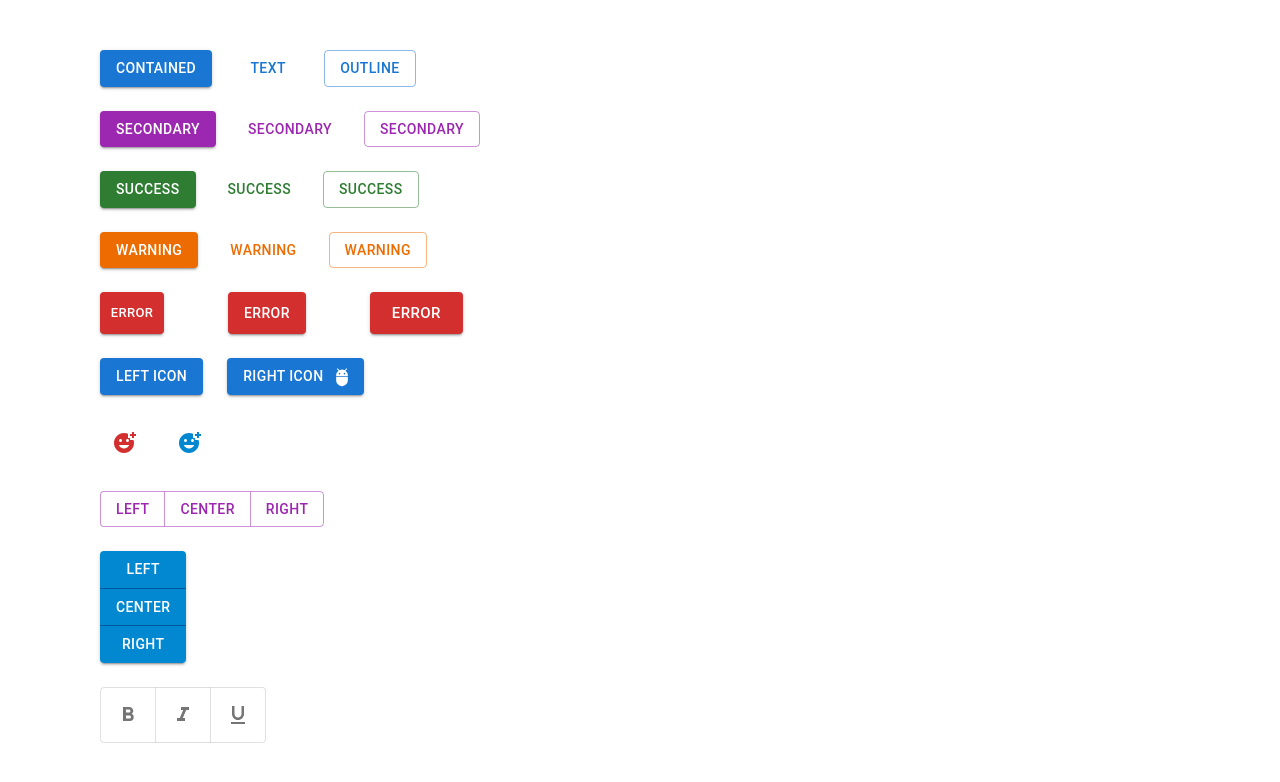
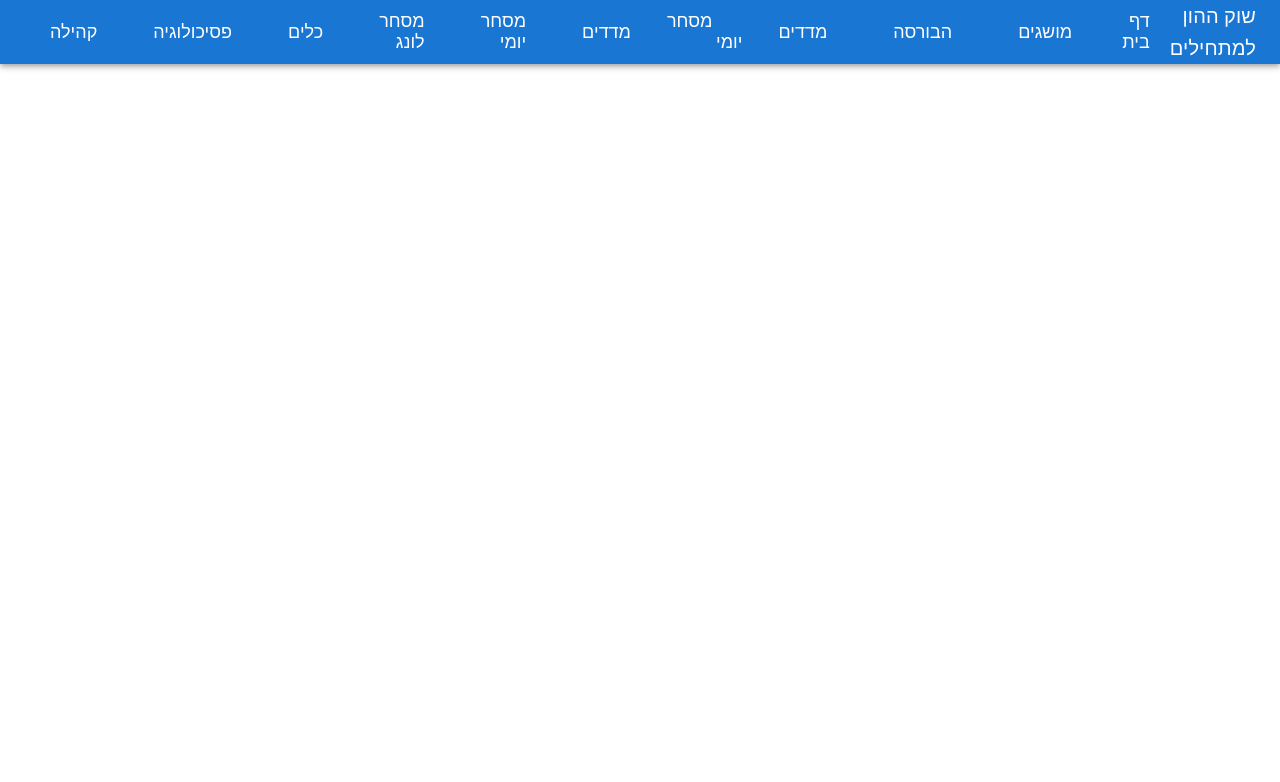
Before and after one commit to itaybe6/Final-Project, a React (Create React App) app: page / in a window 1280 px wide. Shown: the top 782 px of the page. Built offline with nearby package versions, Linux system fonts and the light colour scheme.

Commit message:
Design navbar

```diff
--- a/package.json
+++ b/package.json
@@ -12,7 +12,7 @@
     "@testing-library/user-event": "^13.5.0",
     "react": "^18.2.0",
     "react-dom": "^18.2.0",
-    "react-scripts": "5.0.1",
+    "react-scripts": "^5.0.1",
     "web-vitals": "^2.1.4"
   },
   "scripts": {
--- a/src/App.css
+++ b/src/App.css
@@ -1,40 +1,48 @@
-.App {
-  text-align: center;
-  margin-top: 50px;
-  margin-left: 100px ;
+.appBar {
+  background-color: black; /* צבע הרקע של הסרגל */
+  height: 80px; /* גובה הסרגל */
 }
 
-.App-logo {
-  height: 40vmin;
-  pointer-events: none;
+.toolbar {
+  direction: rtl; /* כיוון של הכתב מימין לשמאל */
+  text-align: right; /* כיוונו של התפריט מימין לשמאל */
+  display: flex;
+  justify-content: space-between;
 }
 
-@media (prefers-reduced-motion: no-preference) {
-  .App-logo {
-    animation: App-logo-spin infinite 20s linear;
-  }
+.navbar {
+  display: flex;
+  flex-direction: row; /* הצגת התת-קטגוריות בשורה */
+  align-items: center; /* יישור אופקי של האיברים במרכז הסרגל */
 }
 
-.App-header {
-  background-color: #282c34;
-  min-height: 100vh;
-  display: flex;
-  flex-direction: column;
-  align-items: center;
-  justify-content: center;
-  font-size: calc(10px + 2vmin);
-  color: white;
+.navbar a {
+  color: black; /* צבע הכתב שחור */
+  text-decoration: none;
+  padding: 10px 20px;
+  margin-right: 10px; /* מרווח בין הקטגוריות */
+  border-radius: 5px;
+  transition: background-color 0.3s;
+  font-size: 18px; /* כתב גדול יותר */
 }
 
-.App-link {
-  color: #61dafb;
+.navbar a:hover {
+  background-color: #333;
 }
 
-@keyframes App-logo-spin {
-  from {
-    transform: rotate(0deg);
-  }
-  to {
-    transform: rotate(360deg);
-  }
+.dropdown {
+  display: inline-block;
 }
+
+.dropdown-content {
+  display: none;
+  position: absolute;
+  background-color: #333;
+  min-width: 160px;
+  box-shadow: 0 8px 16px rgba(0, 0, 0, 0.2);
+  z-index: 1;
+}
+
+.dropdown:hover .dropdown-content {
+  display: block;
+}
--- a/src/App.js
+++ b/src/App.js
@@ -1,50 +1,14 @@
 
 import './App.css';
-import Buttons from './MatirealUi/Buttons';
+import Navbar from './Navbar/Navbar';
 
 
-const addTwoNumbers = (list1, list2) => {
-  let mulNum = 1;
-  let num1 = 0, num2 = 0;
-  let result;
-  let arr =[];
-
-  list1.forEach(node => {
-    node *= mulNum;
-    num1 += node;
-    mulNum *= 10
-  });
-
-  mulNum = 1;
-
-  list2.forEach(node => {
-    node *= mulNum;
-    num2 += node;
-    mulNum *= 10
-  });
-
-  result = num1 + num2;
-  result = result.toString();
-
-  for (let i = 0; i < result.length; i++) {
-      arr.push(result[i])
-
-  }
-  arr = arr.reverse()
-
-  return arr;
-
-
-
-}
-
-console.log(addTwoNumbers([2,4,3],[5,6,4]))
 function App() {
 
 
   return (
     <div className="App">
- <Buttons />
+      <Navbar></Navbar>
     </div>
   );
 }
--- /dev/null
+++ b/src/Navbar/Navbar.js
@@ -0,0 +1,68 @@
+
+import { Stack } from '@mui/material';
+import '../Style/Navbar.css';
+import { AppBar, Toolbar, Typography } from '@mui/material';
+function Navbar() {
+
+
+
+  return (
+    <div>
+      <AppBar position="static">
+        <Toolbar className="toolbar">
+          <Typography variant="h6" component="div">
+            שוק ההון למתחילים
+          </Typography>
+          <div className="spacer" />
+          <Stack direction="row" spacing={2} className="navbar">
+            <a href="#">דף בית</a>
+            <div className="dropdown">
+              <a href="#">מושגים </a>
+              <div className="dropdown-content">
+                <a href="#">מניה</a>
+                <a href="#">נרות </a>
+                <a href="#">מסחר מוקדם</a>
+                <a href="#">מסחר מאוחר</a>
+                <a href="#"> בחן את עצמך</a>
+              </div>
+            </div>
+            <div className="dropdown">
+              <a href="#">הבורסה </a>
+              <div className="dropdown-content">
+                <a href="#">בורסת ישראל</a>
+                <a href="#">בורסה אמריקאית </a>
+                <a href="#">בחן את עצמך  </a>
+              </div>
+            </div>
+            <div className="dropdown">
+              <a href="#">מדדים </a>
+              <div className="dropdown-content">
+                <a href="#">מדדים ברחבי העולם </a>
+                <a href="#">מדדים בישראל  </a>
+
+              </div>
+            </div>
+            <div className="dropdown">
+              <a href="#">מסחר יומי </a>
+              <div className="dropdown-content">
+                <a href="#">ניתוח טכני   </a>
+                <a href="#">ניתוח גרפי   </a>
+                <a href="#">בחן את עצמך   </a>
+
+              </div>
+            </div>
+
+            <a href="#">מדדים</a>
+            <a href="#">מסחר יומי</a>
+            <a href="#">מסחר לונג</a>
+            <a href="#">כלים</a>
+            <a href="#">פסיכולוגיה</a>
+            <a href="#">קהילה</a>
+          </Stack>
+        </Toolbar>
+      </AppBar>
+    </div>
+  );
+}
+
+export default Navbar;
--- /dev/null
+++ b/src/Style/Navbar.css
@@ -0,0 +1,45 @@
+body {
+    font-family: Arial, sans-serif;
+    margin: 0;
+    padding: 0;
+    background-color: white; /* רקע לבן */
+    color: black; /* כתוב בצבע שחור */
+  }
+
+  .appBar {
+    background-color: black; /* צבע הרקע של הסרגל */
+  }
+
+  .toolbar {
+    direction: rtl; /* כיוון של הכתב מימין לשמאל */
+    text-align: right; /* כיוונו של התפריט מימין לשמאל */
+  }
+
+  .navbar a {
+    color: white;
+    text-decoration: none;
+    padding: 10px 20px;
+    border-radius: 5px;
+    transition: background-color 0.3s;
+  }
+
+  .navbar a:hover {
+    background-color: #333;
+  }
+
+  .dropdown {
+    display: inline-block;
+  }
+
+  .dropdown-content {
+    display: none;
+    position: absolute;
+    background-color: #333;
+    min-width: 160px;
+    box-shadow: 0 8px 16px rgba(0, 0, 0, 0.2);
+    z-index: 1;
+  }
+
+  .dropdown:hover .dropdown-content {
+    display: block;
+  }
```
Also changed, not shown: 1 other file (tests, documents, lock files or other folders).
